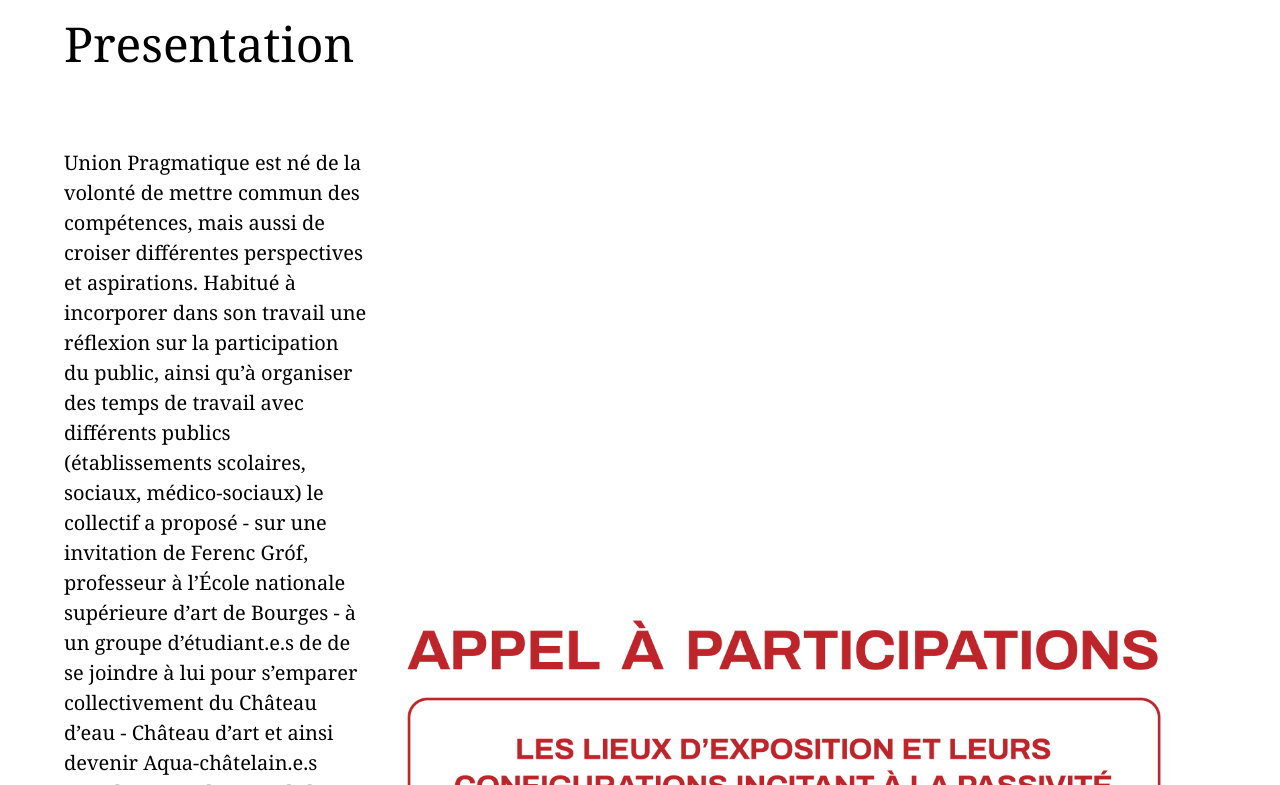
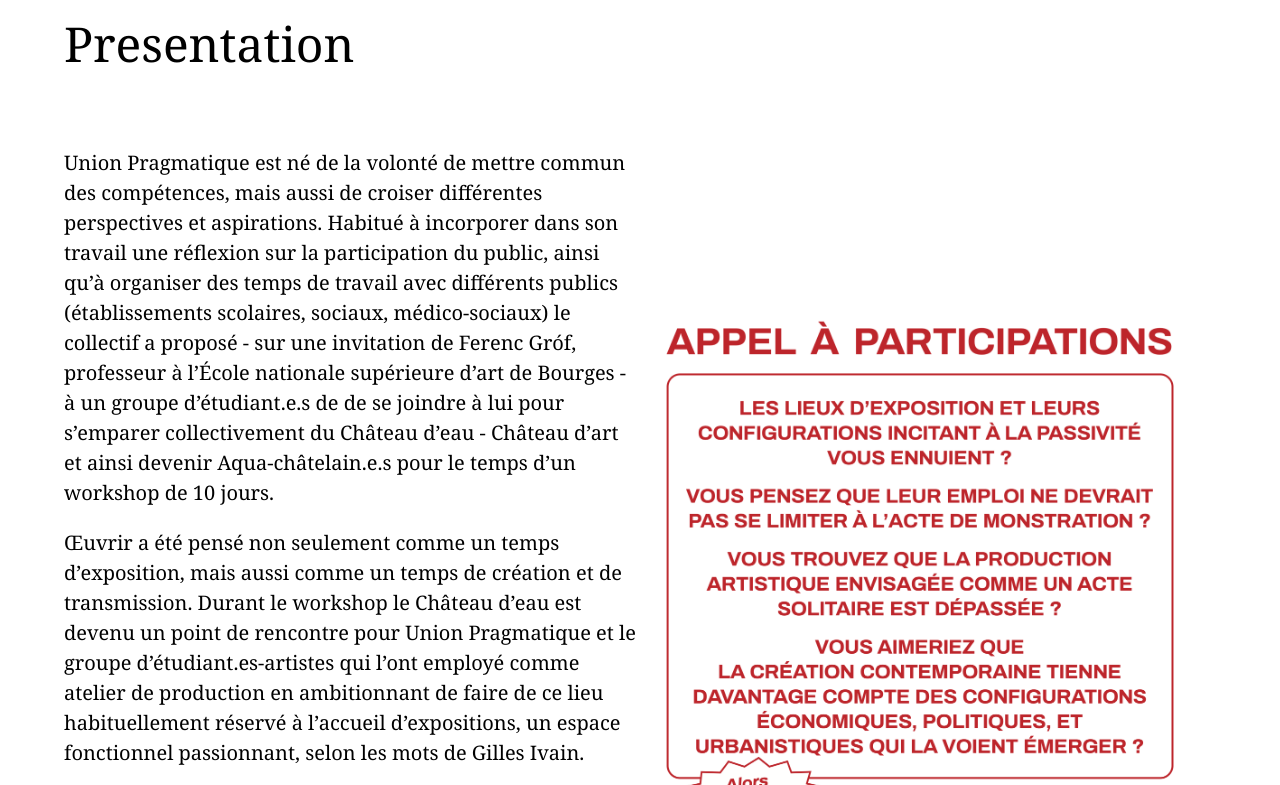
Before and after one commit to koltrast/oeuvrir.unionpragmatique.com, a plain HTML site: page public/index.html in a window 1280 px wide. Shown: the part 840-1625 px from the top of the page. Drawn offline with nearby package versions, Linux system fonts and the light colour scheme.

Commit message:
fix text and image width

```diff
--- a/public/index.html
+++ b/public/index.html
@@ -22,23 +22,6 @@
     </header>
   </article>
 
-
-  <!-- <article id="prog" class="sans-serif">
-    <div class="serif ph3 ph4-m ph5-l">
-      <p class="lh-copy f5 f3-m f1-l measure center pv4">
-        Programmation
-      </p>
-      <div class="f5 f3-m lh-copy">
-        <div class="cf dt-l w-100  pv4">
-          <div class="dtc-l v-mid f6 f5-m f4-l measure-l">
-          <p class="measure pv4-l center">
-          </p>
-          </div>
-        </div>
-        </div>
-      </div>
-  </article> -->
-
   <article id="presentation" class="sans-serif">
     <div class="serif ph3 ph4-m ph5-l">
       <p class="lh-copy f5 f3-m f1-l measure center">
@@ -46,7 +29,7 @@
       </p>
       <div class="f5 f3-m lh-copy">
         <div class="cf dt-l w-100">
-          <div class="dtc-l v-mid f6 f5-m f4-l measure-l">
+          <div class="dtc-l v-mid f6 f5-m f4-l w-50-l">
             <p class="measure center">
               Union Pragmatique est né de la volonté de mettre commun des compétences, mais aussi de croiser différentes perspectives et aspirations. Habitué à incorporer dans son travail une réflexion sur la participation du public, ainsi qu’à organiser des temps de travail avec différents publics (établissements scolaires, sociaux, médico-sociaux) le collectif a proposé - sur une invitation de Ferenc Gróf, professeur à l’École nationale supérieure d’art de Bourges - à un groupe d’étudiant.e.s de de se joindre à lui pour s’emparer collectivement du Château d’eau - Château d’art et ainsi devenir Aqua-châtelain.e.s pour le temps d’un workshop de 10 jours.
             </p>
@@ -64,7 +47,7 @@
             </p>
           </div>
           <div class="dtc-l v-mid pr3-l">
-            <img class="w-100" src="img/appel.png" alt=""/>
+            <img class="" src="img/appel.png" alt=""/>
           </div>
         </div>
         </div>
```
